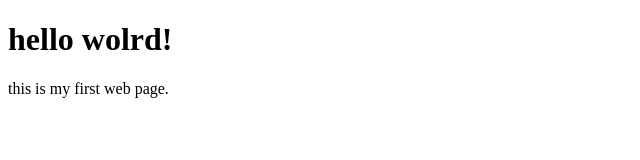
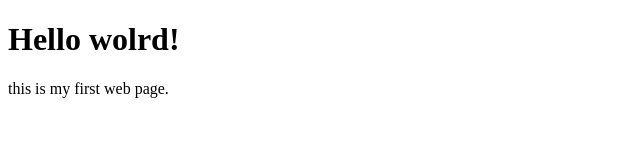
Before and after one commit to SaltedFishy03/SaltedFishy03..github.io, a plain HTML site: page index.html in a window 1280 px wide. Shown: the whole page, without its empty margins (0-640 px from the left). Drawn offline with Linux system fonts and the light colour scheme.

Commit message:
Test push

```diff
--- a/index.html
+++ b/index.html
@@ -13,7 +13,7 @@
     </head>
 
     <body>
-        <h1>hello wolrd!</h1>
+        <h1>Hello wolrd!</h1>
         <p>this is my first web page.</p>
     </body>
 </html>
```
